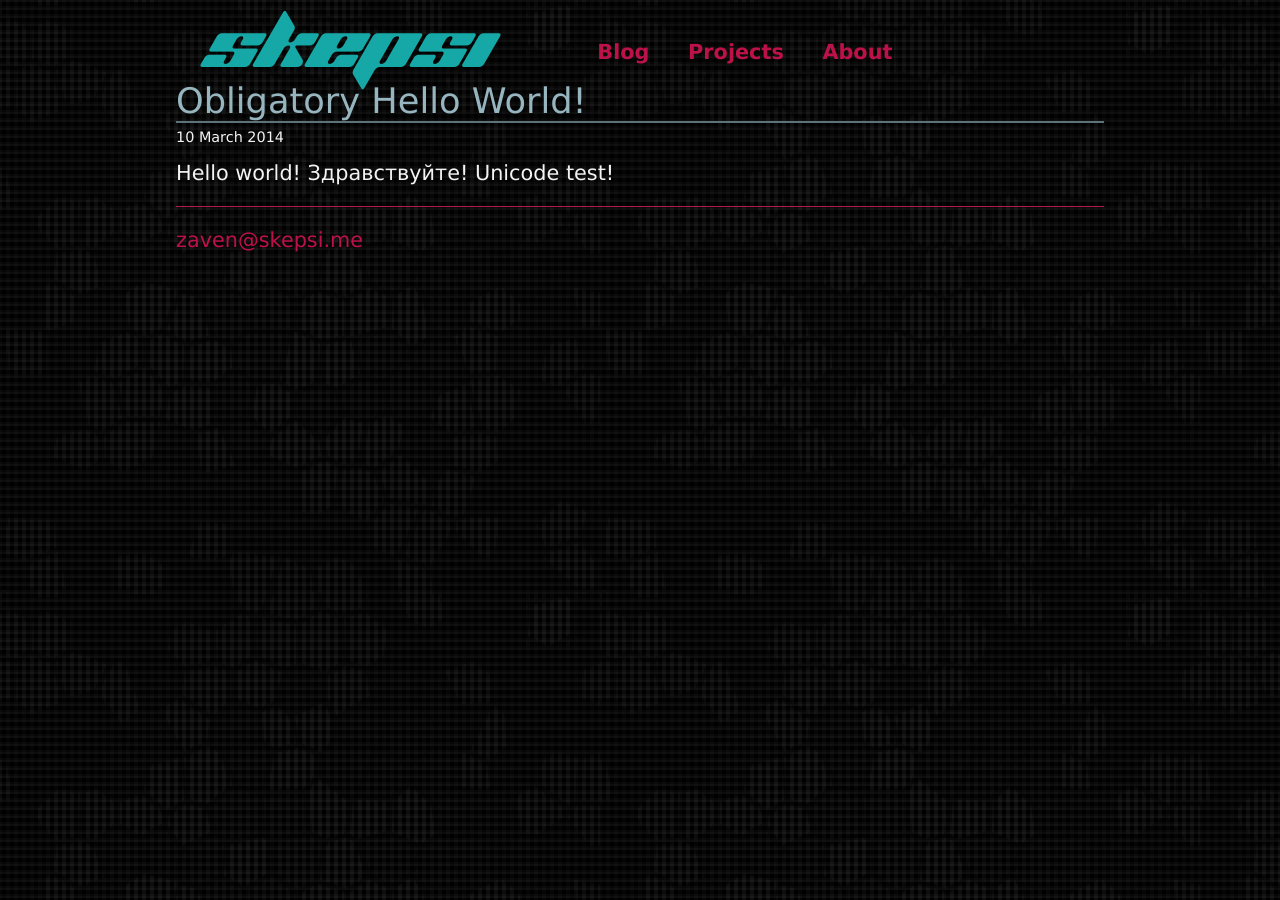
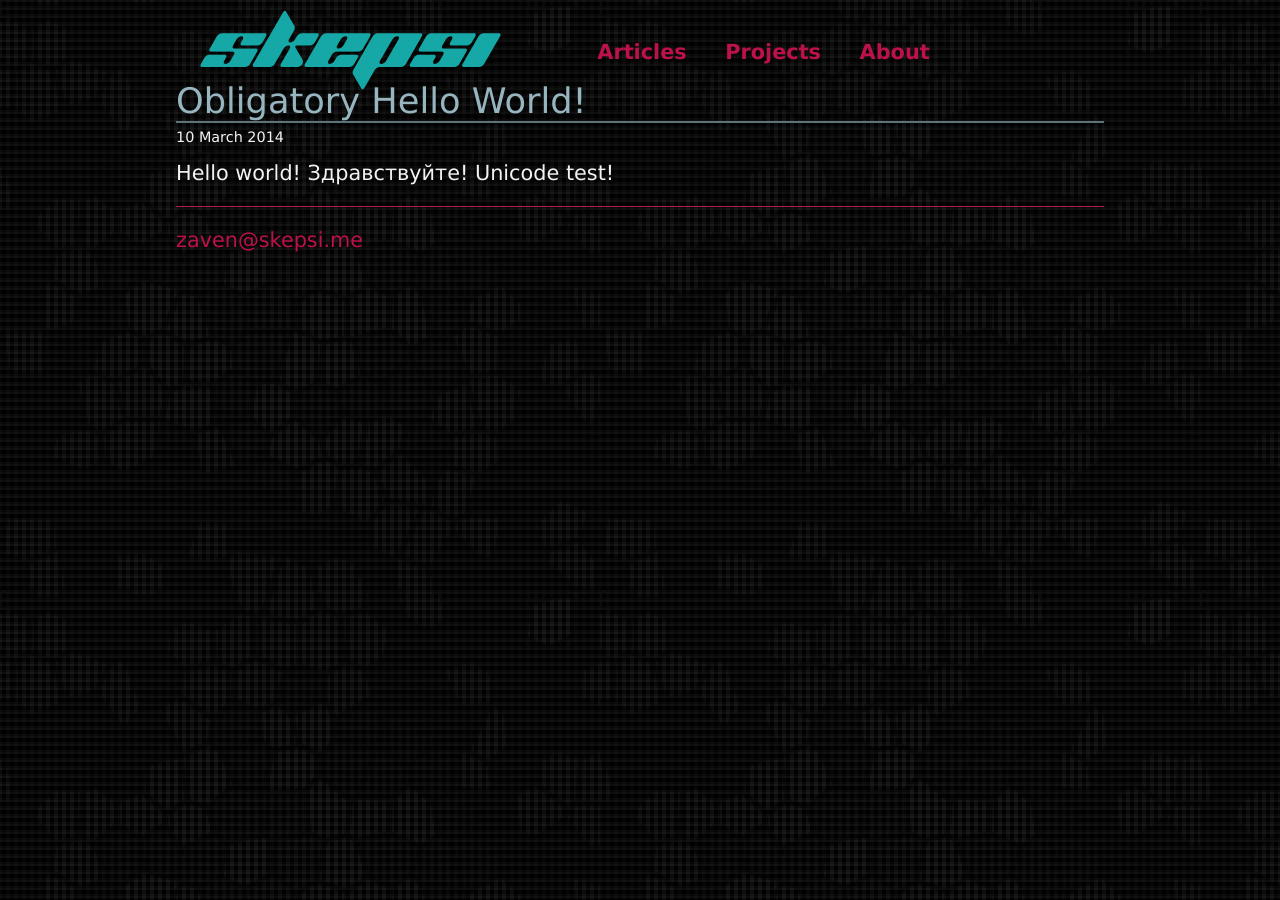
Before and after one commit to voithos/voithos.github.io, a Jekyll site: the page built from index.html, in a window 1280 px wide. Built offline with Jekyll 4.4.1, drawn with Linux system fonts in a browser that asks for light colours; Markdown is read by kramdown in place of the engine named in the settings.

Commit message:
Rename top-level link

```diff
--- a/_layouts/default.html
+++ b/_layouts/default.html
@@ -16,7 +16,7 @@
                 <h1 class="title"><a href="/">{{ site.name }}</a></h1>
                 <nav>
                     <ul>
-                        <li><a href="/">Blog</a></li>
+                        <li><a href="/">Articles</a></li>
                         <li><a href="/projects.html">Projects</a></li>
                         <li><a href="/about.html">About</a></li>
                     </ul>
```
